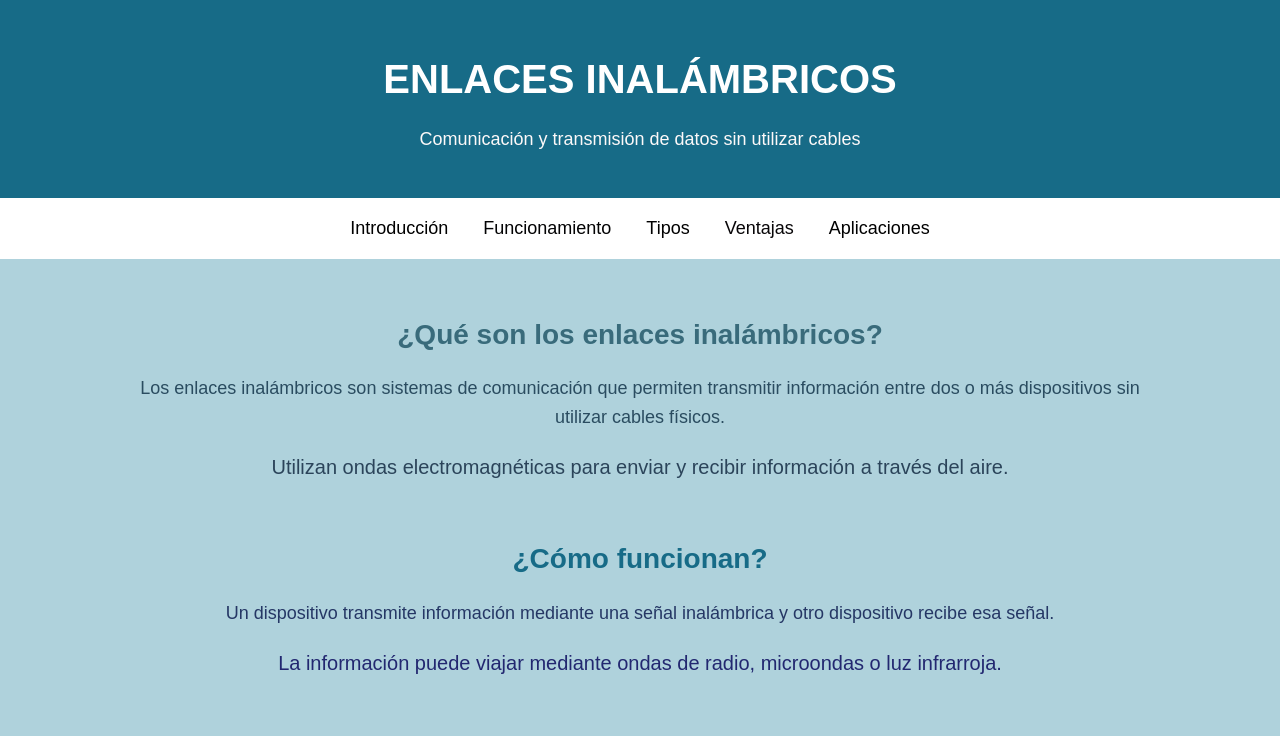
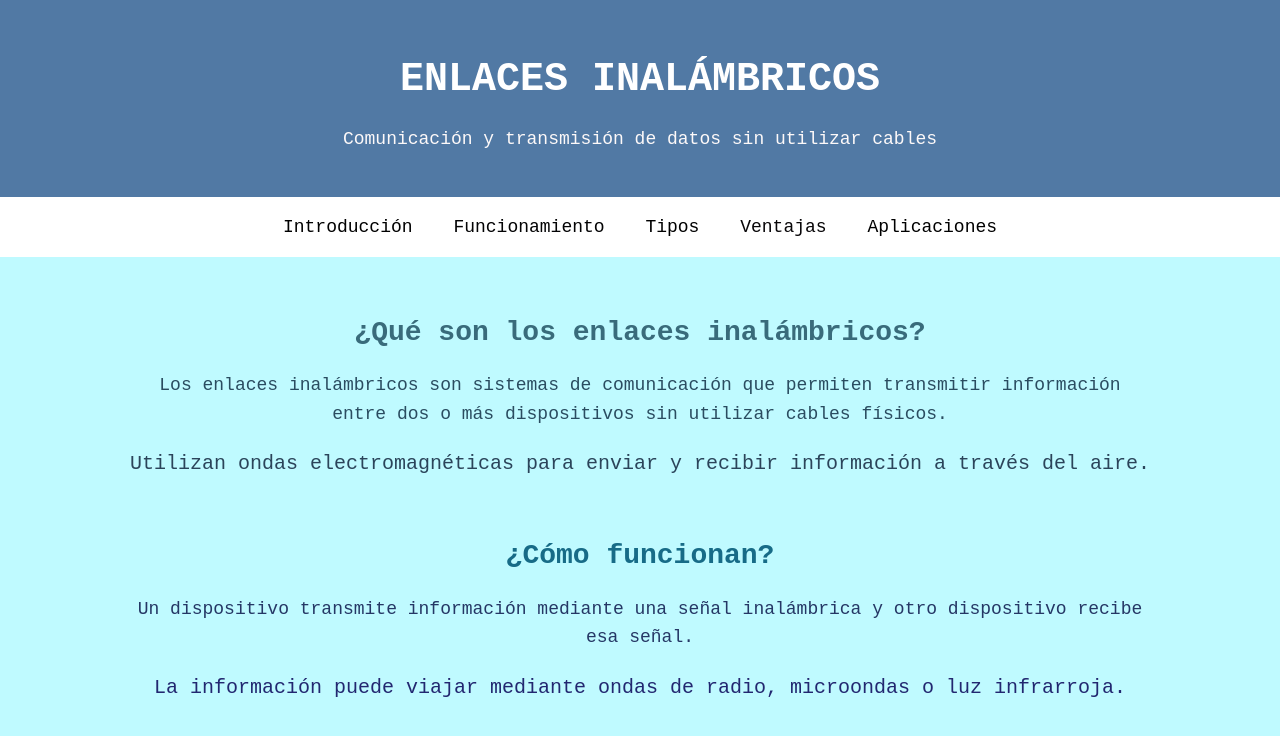
Before and after one commit to xeverxiloj14-byte/ENLACES-INALAMBRICOSS, a plain HTML site: page CONEXIONES.HTML in a window 1280 px wide. Shown: the top 736 px of the page. Drawn offline with Linux system fonts and the light colour scheme.

Commit message:
Actualización de la página

```diff
--- a/CONEXIONES.HTML
+++ b/CONEXIONES.HTML
@@ -11,14 +11,14 @@
 
         /* FONDO */
         body {
-            background-color: rgb(175, 210, 220);
-            font-family: Arial;
+            background-color: rgb(191, 250, 255);
+            font-family: 'courier new', monospace;
             margin: 0;
         }
 
         /* ENCABEZADO */
         header {
-            background-color: #176B87;
+            background-color: #5179a4;
             padding: 30px;
             text-align: center;
         }
```
